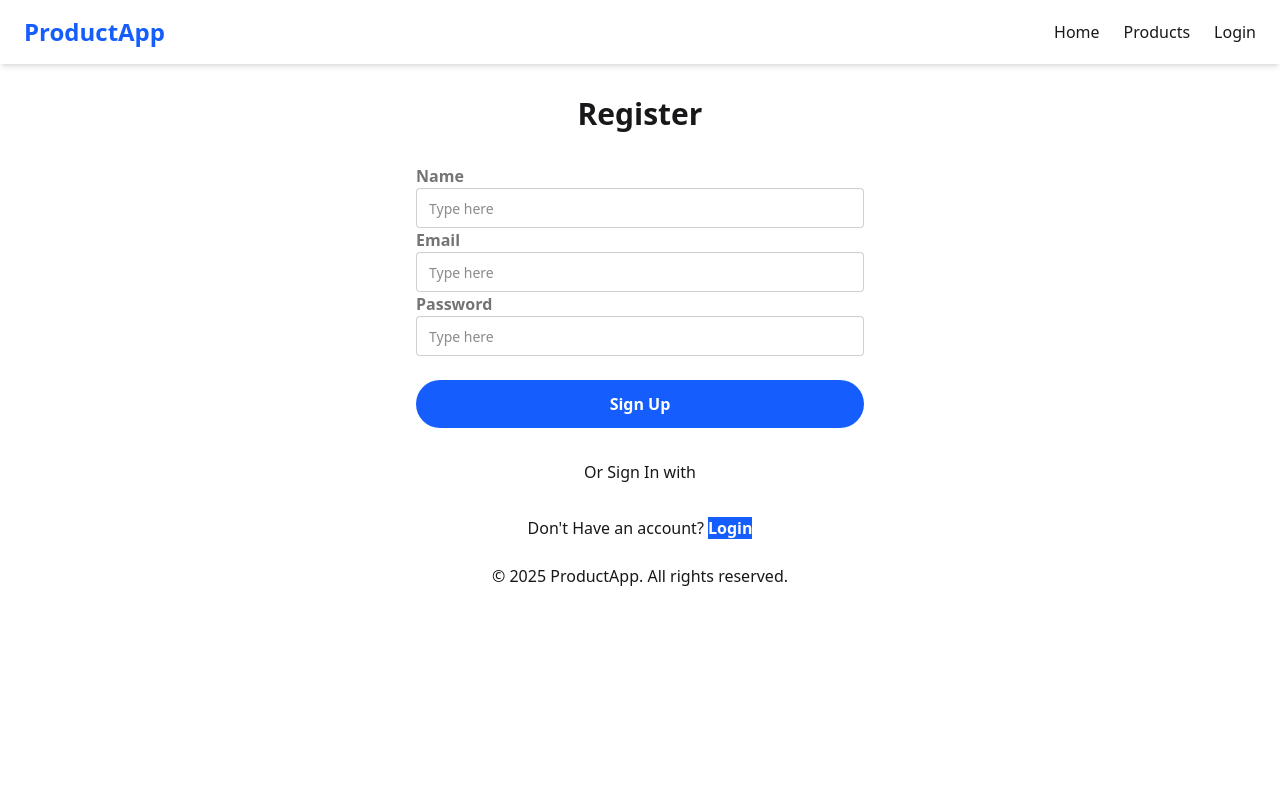
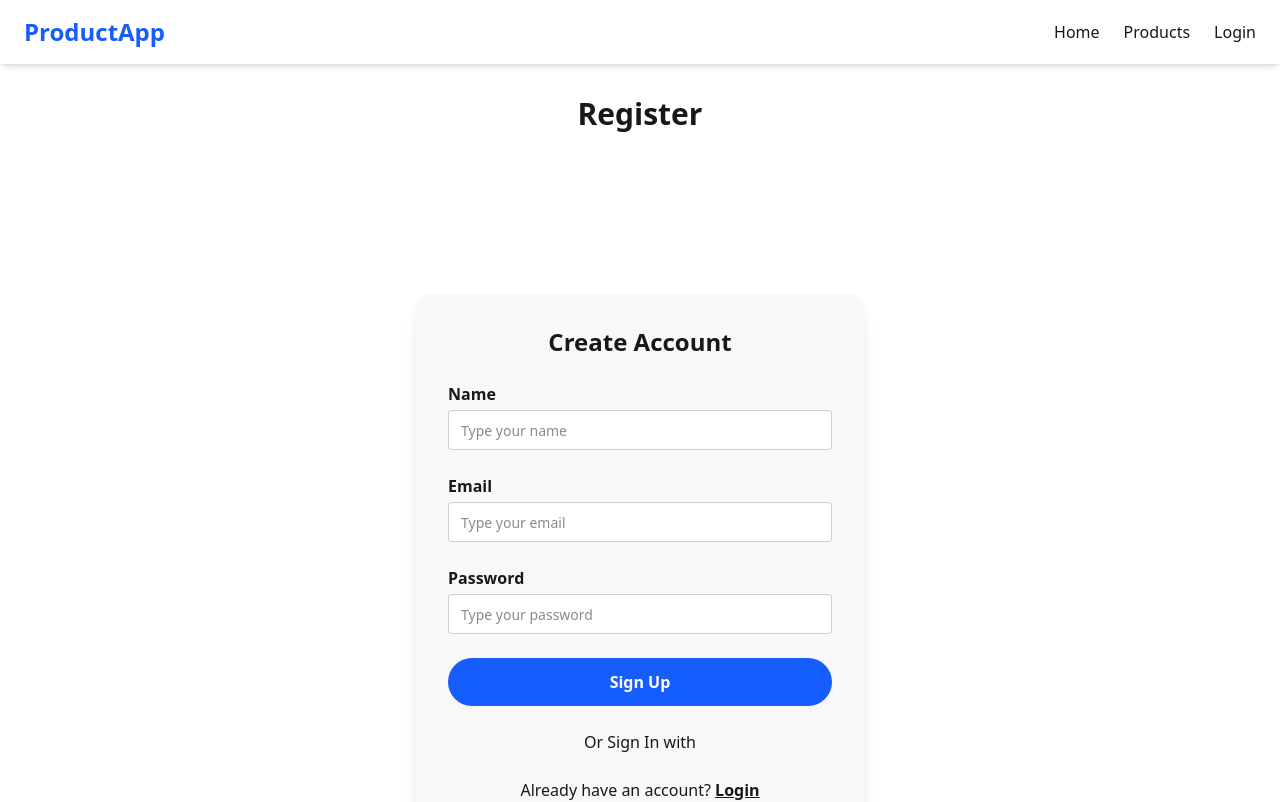
Before and after one commit to habib-676/next-mobile-store, a Next.js app: page /register in a window 1280 px wide. Shown: the top 802 px of the page. Built offline with nearby package versions, Linux system fonts and the light colour scheme.

Commit message:
change the ui of register form

```diff
--- a/src/app/register/components/RegisterForm.jsx
+++ b/src/app/register/components/RegisterForm.jsx
@@ -12,54 +12,55 @@ export default function RegisterForm() {
     await registerUser({ name, email, password });
   };
   return (
-    <form onSubmit={handleSubmit} className="w-full max-w-md space-y-8 mx-auto">
-      <label className="form-control w-full">
-        <div className="label w-full">
-          <span className="label-text  font-bold">Name</span>
-        </div>
+    <div className="flex items-center justify-center min-h-screen bg-base-100">
+      <div className="w-full max-w-md p-8 rounded-2xl shadow-lg bg-base-200">
+        <h2 className="text-2xl font-bold text-center mb-6">Create Account</h2>
+        <form onSubmit={handleSubmit} className="space-y-6">
+          <label className="block">
+            <span className="label-text font-semibold">Name</span>
             <input
               type="text"
-          placeholder="Type here"
-          className="input input-bordered w-full"
               name="name"
+              placeholder="Type your name"
+              className="input input-bordered w-full mt-1"
             />
           </label>
-      <label className="form-control w-full">
-        <div className="label w-full">
-          <span className="label-text  font-bold">Email</span>
-        </div>
+
+          <label className="block">
+            <span className="label-text font-semibold">Email</span>
             <input
-          type="text"
+              type="email"
               name="email"
-          placeholder="Type here"
-          className="input input-bordered w-full"
+              placeholder="Type your email"
+              className="input input-bordered w-full mt-1"
             />
           </label>
-      <label className="form-control w-full">
-        <div className="label w-full">
-          <span className="label-text font-bold">Password</span>
-        </div>
+
+          <label className="block">
+            <span className="label-text font-semibold">Password</span>
             <input
               type="password"
               name="password"
-          placeholder="Type here"
-          className="input input-bordered w-full"
+              placeholder="Type your password"
+              className="input input-bordered w-full mt-1"
             />
           </label>
-      <button className="w-full h-12 bg-blue-600 hover:bg-blue-700 text-white rounded-3xl mt-6 font-bold">
+
+          <button className="w-full h-12 bg-blue-600 hover:bg-blue-700 text-white rounded-3xl font-bold">
             Sign Up
           </button>
-      <p className="text-center">Or Sign In with</p>
+
+          <p className="text-center text-base-content">Or Sign In with</p>
           {/* <SocialLogin /> */}
-      <p className="text-center">
-        Don't Have an account?{" "}
-        <Link
-          href="/login"
-          className="bg-blue-600 hover:bg-blue-700 text-white font-bold"
-        >
+
+          <p className="text-center text-base-content">
+            Already have an account?{" "}
+            <Link href="/login" className="font-bold underline">
               Login
             </Link>
           </p>
         </form>
+      </div>
+    </div>
   );
 }
```
Lines whose indentation alone changed are shown as unchanged.
